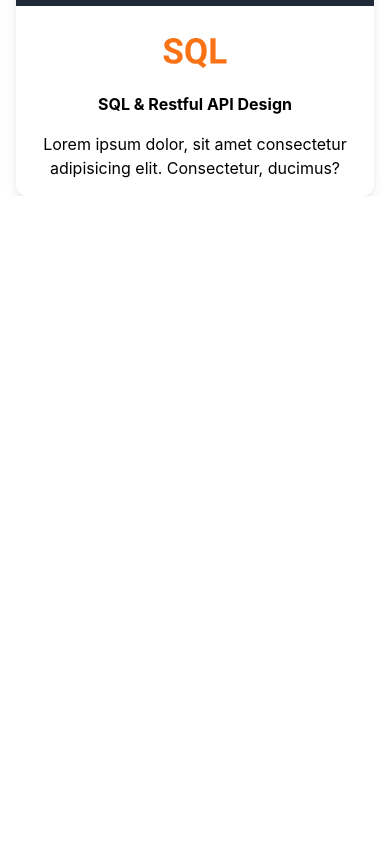
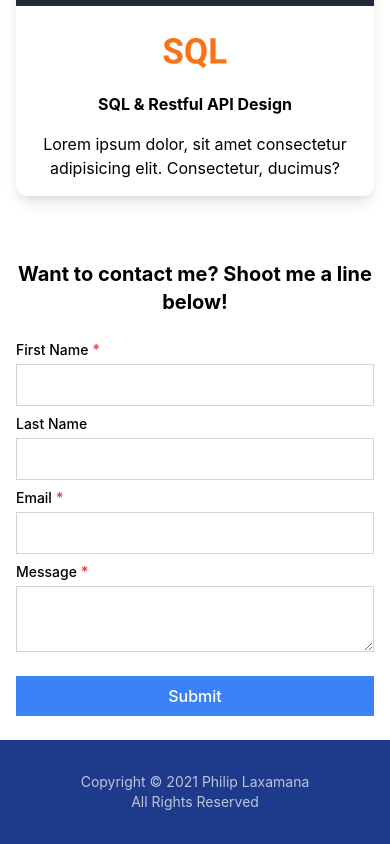
Before and after one commit to plaxamana/portfolio-frontend, a Next.js app: page / in a window 390 px wide. Shown: the part 3866-4710 px from the top of the page. Before the commit the page ends 4062 px from the top, so only its background shows below. Built offline with nearby package versions, Linux system fonts and the light colour scheme.

Commit message:
finished mobile site

```diff
--- /dev/null
+++ b/components/Footer.js
@@ -0,0 +1,10 @@
+export default function Footer() {
+    return (
+        <div className="bg-blue-900 text-white text-center py-8 text-sm">
+            <p className="opacity-70">
+                Copyright &copy; 2021 Philip Laxamana <br/>
+                All Rights Reserved
+            </p>
+        </div>
+    )
+}
--- /dev/null
+++ b/components/forms/Contact.js
@@ -0,0 +1,47 @@
+import InputField from './fields/InputField'
+import Textarea from './fields/TextareaField'
+import Submit from '../buttons/PrimaryBtn'
+
+export default function Contact() {
+    return(
+        <div className="container mx-auto mt-16 px-4 text-center">
+            <h2 className="font-bold text-xl mb-6">Want to contact me? Shoot me a line below!</h2>
+            <form action="#">
+                <InputField
+                    text="First Name"
+                    _for="fname"
+                    _id="fname"
+                    _name="fname"
+                    _type="text"
+                    _required={true}
+                />
+                <InputField
+                    text="Last Name"
+                    _for="lname"
+                    _id="lname"
+                    _name="lname"
+                    _type="text"
+                    _required={false}
+                />
+                <InputField
+                    text="Email"
+                    _for="email"
+                    _id="email"
+                    _name="email"
+                    _type="email"
+                    _required={true}
+                />
+                <Textarea
+                    text="Message"
+                    _for="message"
+                    _name="message"
+                    _id="message"
+                    _required={true}
+                />
+                <button
+                    className="my-6 block bg-blue-500 text-white py-2 px-6 font-medium w-full"
+                >Submit</button>
+            </form>
+        </div>
+    )
+}
--- /dev/null
+++ b/components/forms/fields/InputField.js
@@ -0,0 +1,34 @@
+export default function InputField({ text, _for, _id, _name, _type, _required }) {
+
+    if(_required) {
+        return (
+            <div className="flex flex-col text-left mb-2">
+                <label
+                    htmlFor={_for}
+                    className="font-medium text-sm mb-1"
+                >{text} <strong className="text-red-500">*</strong></label>
+                <input
+                    type={_type}
+                    id={_id}
+                    name={_name}
+                    className="border border-gray-300 p-2"
+                />
+            </div>
+        )
+    }
+
+    return (
+        <div className="flex flex-col text-left mb-2">
+            <label
+                htmlFor={_for}
+                className="font-medium text-sm mb-1"
+            >{text}</label>
+            <input
+                type={_type}
+                id={_id}
+                name={_name}
+                className="border border-gray-300 p-2"
+            />
+        </div>
+    )
+}
--- /dev/null
+++ b/components/forms/fields/TextareaField.js
@@ -0,0 +1,32 @@
+export default function TextareaField({ text, _for, _id, _name, _required }) {
+
+    if(_required) {
+        return(
+            <div className="flex flex-col text-left mb-2">
+                <label
+                    htmlFor={_for}
+                    className="font-medium text-sm mb-1"
+                >{text} <strong className="text-red-500">*</strong></label>
+                <textarea
+                    name={_name}
+                    id={_id}
+                    className="border border-gray-300 p-2"
+                />
+        </div>
+        )
+    }
+
+    return (
+        <div className="flex flex-col text-left mb-2">
+            <label
+                htmlFor={_for}
+                className="font-medium text-sm mb-1"
+            >{text}</label>
+            <textarea
+                name={_name}
+                id={_id}
+                className="border border-gray-300 p-2"
+            />
+        </div>
+    )
+}
--- a/pages/index.js
+++ b/pages/index.js
@@ -1,8 +1,9 @@
 import Header from '../components/Header'
 import Hero from '../components/Hero'
 import ProjectContainer from '../components/project/ProjectContainer'
-import Skill from '../components/skill/Skill'
 import SkillsContainer from '../components/skill/SkillsContainer'
+import ContactForm from '../components/forms/Contact'
+import Footer from '../components/Footer'
 
 export default function Home() {
   return (
@@ -14,6 +15,8 @@ export default function Home() {
         <div className="-z-10 absolute bottom-0 rect-clip bg-blue-900 h-64 w-full transform translate-y-40"></div>
       </div>
       <SkillsContainer />
+      <ContactForm />
+      <Footer />
     </div>
   )
 }
--- a/styles/globals.css
+++ b/styles/globals.css
@@ -1,7 +1,7 @@
 @tailwind base;
 @tailwind components;
 @tailwind utilities;
-@import url('https://fonts.googleapis.com/css2?family=Inter:wght@300;400;700&display=swap');
+@import url('https://fonts.googleapis.com/css2?family=Inter:wght@300;400;500,700&display=swap');
 
 .rect-clip {
     clip-path: polygon(0 0, 100% 54%, 100% 100%, 0% 100%);
```
